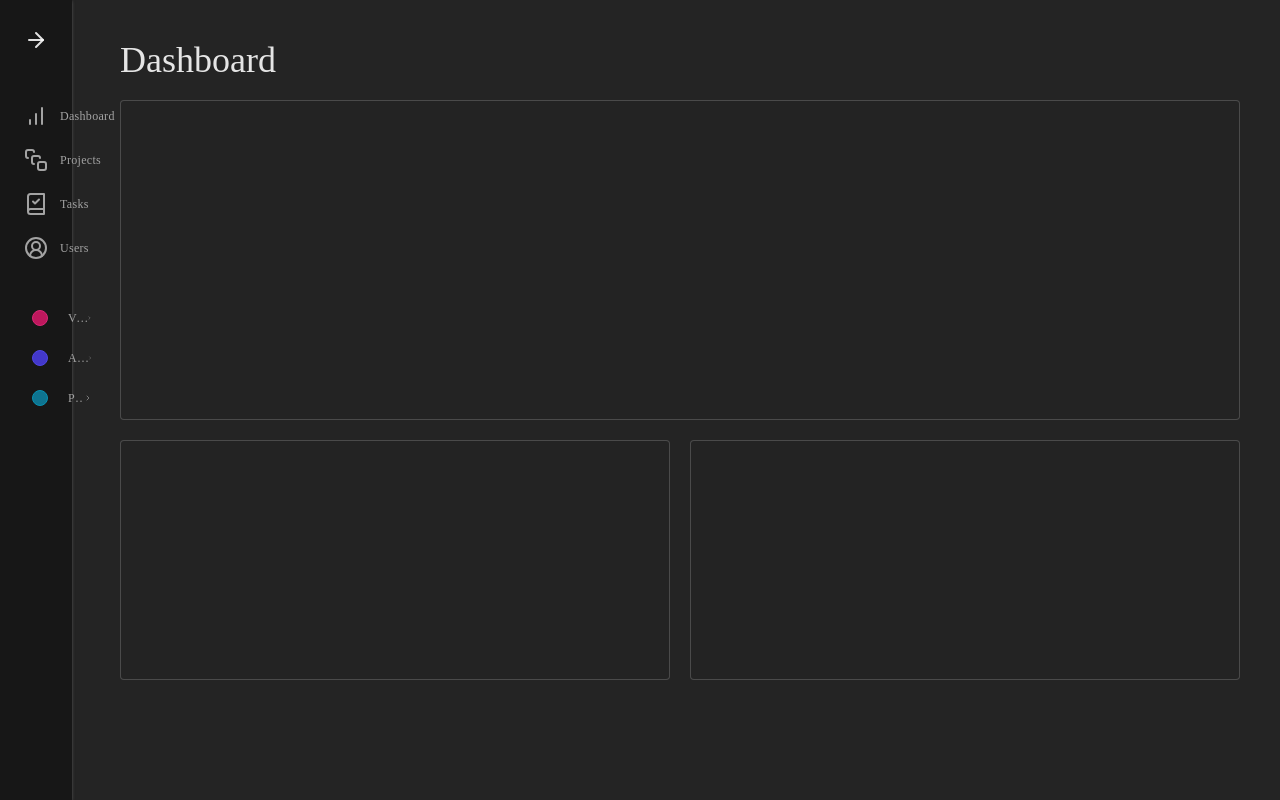
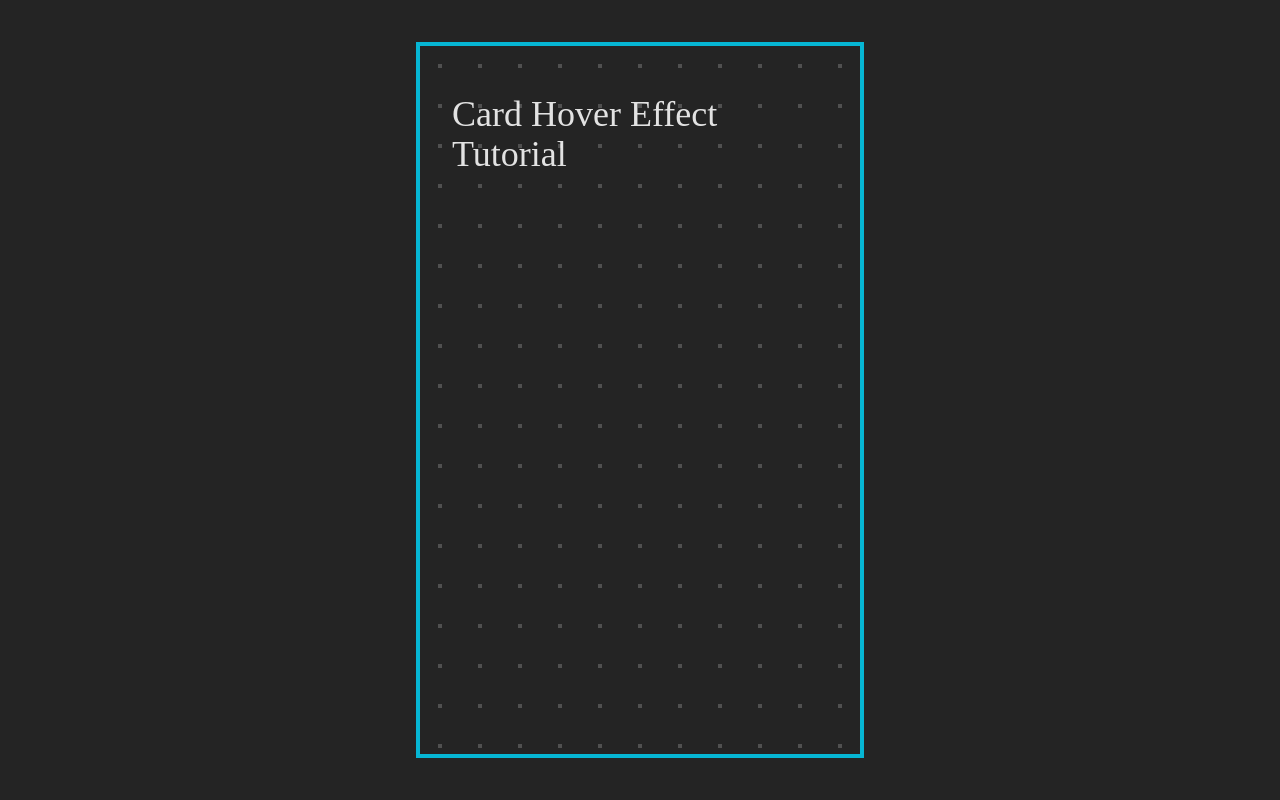
Before and after one commit to ben-dev10/react-ts-fundamentals, a React (Vite) app: page / in a window 1280 px wide. Built offline with nearby package versions, Linux system fonts and the light colour scheme.

Commit message:
feat: TwitchCard tutorial

```diff
--- a/src/App.tsx
+++ b/src/App.tsx
@@ -8,7 +8,7 @@ function App() {
         <ConceptSelector concept2 />
       </div>
       <div className="tutorials-wrapper">
-        <TutorialSelector tutorialID="sidenavigation" />
+        <TutorialSelector tutorialID="twitchcard" />
       </div>
     </div>
   );
--- /dev/null
+++ b/src/components/tutorials/TwitchCard.tsx
@@ -0,0 +1,39 @@
+// import "@/components/tutorials/styles/TwitchCard.css"
+import { useEffect, useState } from "react";
+import "./styles/TwitchCard.css";
+
+export default function TwitchCard() {
+  const [text, setText] = useState<string[]>([]);
+
+  useEffect(() => {
+    const subTitleText =
+      "Its surprisingly very easy to pull this off, entirely with pure CSS";
+    const words = subTitleText.split(" ");
+    setText(words);
+  }, []);
+
+  return (
+    <main className="grid h-screen place-items-center">
+      <div className="card aspect-[1/1.6] border-[0.5vmin] border-cyan-500 cursor-pointer relative w-[56vmin]">
+        <div className="card-content p-8">
+          <h3 className="text-4xl font-[Poppins] mt-4">
+            Card Hover Effect Tutorial
+          </h3>
+          <p className="mt-3 subtitle">
+            {text.map((word, index) => (
+              <span
+                style={{
+                  transitionDelay: `${index * 40}ms`,
+                }}
+                className={`card-subtitle-word`}
+                key={index}
+              >
+                {word}
+              </span>
+            ))}
+          </p>
+        </div>
+      </div>
+    </main>
+  );
+}
--- a/src/components/tutorials/_TutorialSelector.tsx
+++ b/src/components/tutorials/_TutorialSelector.tsx
@@ -10,6 +10,7 @@ import VercelNav from "./VercelNav";
 import TextParallaxScroll from "./TextParallaxScroll";
 import WebStorage from "./WebStorage";
 import SideNavigation from "./SideNavigation";
+import TwitchCard from "./TwitchCard";
 
 export default function TutorialSelector({
   tutorialID,
@@ -26,7 +27,8 @@ export default function TutorialSelector({
     | "vercelnav"
     | "textparallaxscroll"
     | "webstorage"
-    | "sidenavigation";
+    | "sidenavigation"
+    | "twitchcard";
 }) {
   const components: { [key: string]: React.FC } = {
     grideffect: GridEffect,
@@ -41,6 +43,7 @@ export default function TutorialSelector({
     textparallaxscroll: TextParallaxScroll,
     webstorage: WebStorage,
     sidenavigation: SideNavigation,
+    twitchcard: TwitchCard,
   };
 
   const ComponentToRender = components[tutorialID.toLocaleLowerCase()];
--- /dev/null
+++ b/src/components/tutorials/styles/TwitchCard.css
@@ -0,0 +1,61 @@
+:root {
+    --g1: #306eeb;
+    --g2: #f80e87;
+    --g3: #fdce41;
+}
+
+.card::before {
+    background: linear-gradient(130deg,
+            transparent 0% 33%,
+            var(--g1) 66%,
+            var(--g2) 83.5%,
+            var(--g3) 100%);
+    background-position: 0% 0%;
+    background-size: 300% 300%;
+    content: "";
+    position: absolute;
+    transition: background-position 350ms ease;
+    left: 0px;
+    top: 0;
+    width: 100%;
+    height: 100%;
+    z-index: 1;
+}
+
+.card:hover::before {
+    background-position: 100% 100%;
+    transform: scale(1.08, 1.03)
+}
+
+.card-content {
+    /* this creates the dotted pattern */
+    background: radial-gradient(rgba(255, 255, 255, .2) 8%, transparent 8%);
+    background-size: 5vmin 5vmin;
+    position: relative;
+    top: 0;
+    left: 0;
+    z-index: 2;
+
+    height: 100%;
+    width: 100%;
+    transition: background-position 350ms ease;
+}
+
+.card:hover>.card-content {
+    background-position: -10% 0%;
+}
+
+.card-subtitle-word {
+    display: inline-block;
+    margin: 0vmin 0.3vmin;
+    opacity: 0;
+    position: relative;
+    transform: translateY(40%);
+    transition: none;
+}
+
+.card:hover>.card-content>.subtitle>.card-subtitle-word {
+    opacity: 1;
+    transform: translateY(0%);
+    transition: opacity 0ms, transform 200ms cubic-bezier(.9, .06, .15, .90);
+}
--- a/tsconfig.json
+++ b/tsconfig.json
@@ -18,7 +18,11 @@
     "strict": true,
     "noUnusedLocals": true,
     "noUnusedParameters": true,
-    "noFallthroughCasesInSwitch": true
+    "noFallthroughCasesInSwitch": true,
+    "baseUrl":".",
+    "paths":{
+      "@/*":["src/*"]
+    }
   },
   "include": ["src"],
   "references": [{ "path": "./tsconfig.node.json" }]
```
